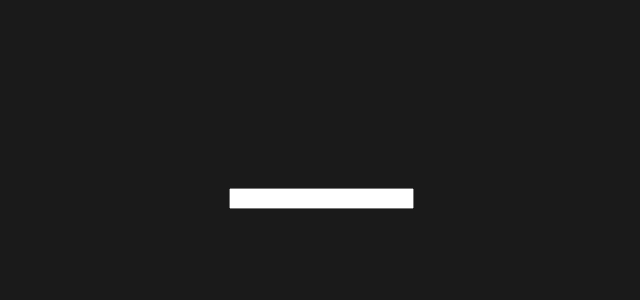
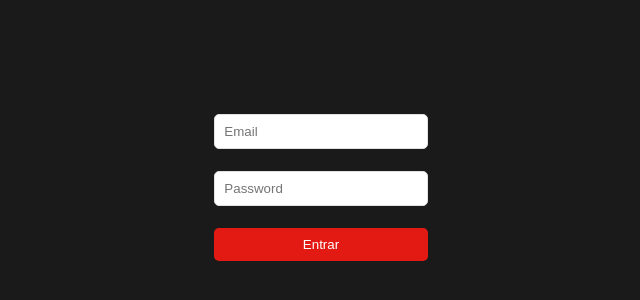
Before and after one commit to Nicochess/netflix-frontend, a React (Create React App) app: page / in a window 1280 px wide. Shown: the part 202-502 px from the top of the page, without its empty margins (319-959 px from the left). Built offline with nearby package versions, Linux system fonts and the light colour scheme.

Commit message:
feat: second class

```diff
--- a/package.json
+++ b/package.json
@@ -14,13 +14,15 @@
     "@types/node": "^16.11.36",
     "@types/react": "^18.0.9",
     "@types/react-dom": "^18.0.5",
+    "@types/yup": "^0.29.14",
     "react": "^18.1.0",
     "react-dom": "^18.1.0",
     "react-router-dom": "^6.3.0",
     "react-scripts": "5.0.1",
     "styled-components": "^5.3.5",
     "typescript": "^4.7.2",
-    "web-vitals": "^2.1.4"
+    "web-vitals": "^2.1.4",
+    "yup": "^0.32.11"
   },
   "scripts": {
     "start": "react-scripts start",
--- a/src/App.tsx
+++ b/src/App.tsx
@@ -1,5 +1,3 @@
-import React from 'react';
-import logo from './logo.svg';
 import './App.css';
 import Login from './screens/login/login';
 
--- a/src/screens/login/login.styled.tsx
+++ b/src/screens/login/login.styled.tsx
@@ -5,3 +5,27 @@ export const Wrapper = styled(Grid)`
     min-height: 100vh;
     background-color: #1A1A1A;
 `
+
+export const Input = styled.input`
+    width: 100%;
+    padding: 9px;
+    margin: 0 0 22px;
+    border-radius: 5px;
+    border: 1px solid #E0E0E0;
+`
+
+export const Button = styled.button`
+    background-color: #e31a13;
+    width: 100%;
+    color: #FFF;
+    padding: 9px;
+    margin: 0 0 22px;
+    border-radius: 5px;
+    border: 0;
+    cursor: pointer;
+`
+
+export const Error = styled.p`
+    color: #e31a13;
+    font-weight: 800;
+`
--- a/src/screens/login/login.tsx
+++ b/src/screens/login/login.tsx
@@ -1,14 +1,62 @@
-import { useCallback } from "react";
-import { Wrapper } from "./login.styled";
+import { Grid } from "@mui/material";
+import { useCallback, useState, useEffect } from "react";
+import { Wrapper, Input, Button, Error } from "./login.styled";
+import * as yup from 'yup';
 
 export default function Login () {
-    const handleChanges = useCallback(( event: any ) => {
-        console.log(event.target.value)
+    const [error, setError] = useState([])
+    const [data, setData] = useState({
+        email: "",
+        password: ""
+    })
+    const [loading, setLoading] = useState(false)
+
+    const handleChanges = useCallback(( { target }: any ) => {
+        console.log(target.value)
+
+        setData(prevData => ({
+            ...prevData,
+            [target.name]: target.value
+        }))
+    }, [setData])
+
+    const handleSend = useCallback( async () => {
+        try {
+            const schema = yup.object().shape({
+                email: yup.string().required().email(),
+                password: yup.string().required(),
+            })
+
+            await schema.validate(data)
+        } catch (e: any) {
+            setError(e.errors[0])
+        }
+    }, [data])
+
+    useEffect(() => {
+        yup.object().shape({
+
+        })
     }, [])
 
     return (
         <Wrapper container justifyContent="center" alignContent="center">
-            <input type="email" name="email" onChange={handleChanges} />
+            <Grid item={true} xs={2} container justifyContent="center" alignContent="center">
+                <Input
+                    type="email"
+                    name="email"
+                    placeholder="Email"
+                    onChange={handleChanges}
+                />
+                <Input
+                    type="password"
+                    name="password"
+                    placeholder="Password"
+                    onChange={handleChanges}
+                />
+                <Button onClick={handleSend}>Entrar</Button>
+                <Error>{error}</Error>
+            </Grid>
         </Wrapper>
     )
 }
```
Also changed, not shown: src/logo.svg (deleted), 1 other file (tests, documents, lock files or other folders).
